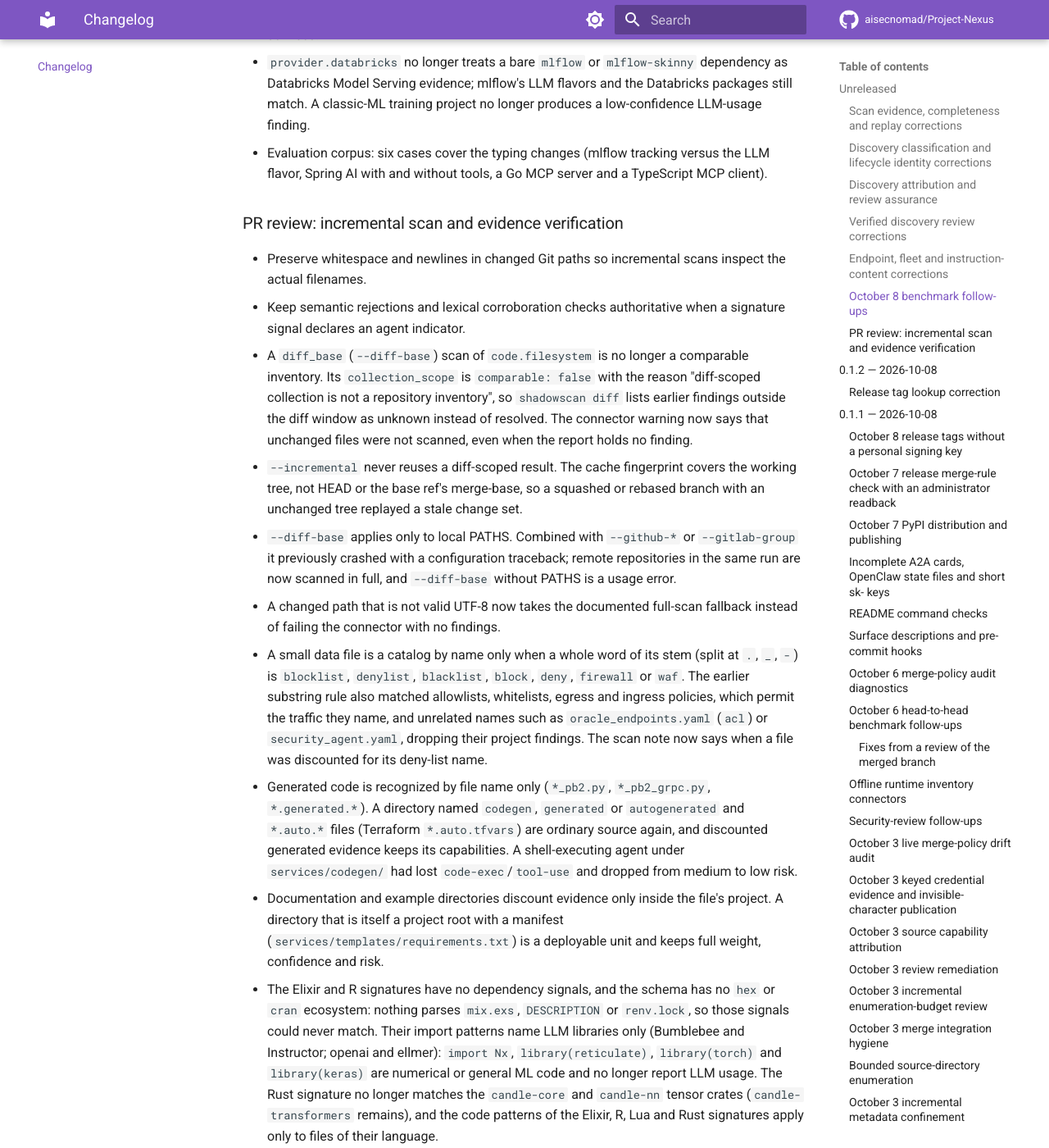
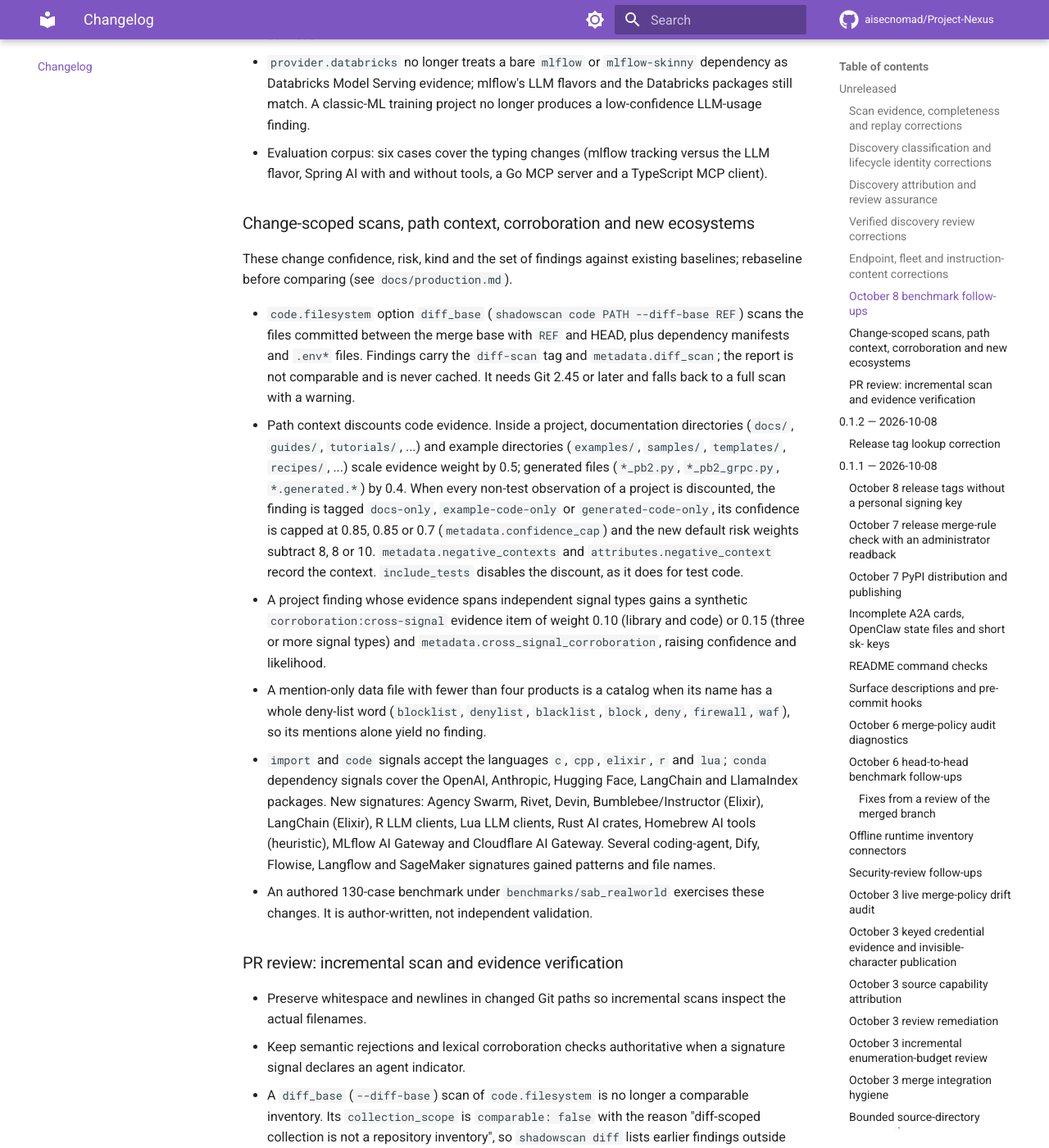
Before and after one commit to aisecnomad/Project-Nexus, an MkDocs documentation site: the page built from docs/changelog.md, in a window 1280 px wide and 1400 px high, scrolled down 3977 px. Shown: the whole window at 82% size. Built offline with MkDocs 1.6.1 and Material for MkDocs 9.7.7, drawn with Linux system fonts in a browser that asks for light colours; comment, search, counter and statistics services are not loaded.

Commit message:
Document the scoring and rollout changes of change-scoped scanning
The branch changed confidence, risk and the set of findings without telling
operators: CHANGELOG and docs/production.md mentioned only the merge fixups,
docs/concepts/risk.md omitted the new risk tags although the default weights
digest changed, and no document described the corroboration boost.

- CHANGELOG.md: a subsection for diff_base, the documentation/example/
  generated path discounts with their caps and risk weights, cross-signal
  corroboration, deny-list catalog names, the new languages, conda signals and
  new signatures, and the author-written benchmark.
- docs/production.md: a migration table with the check for each change.
- docs/concepts/risk.md: the corroboration evidence item, the path-context
  confidence caps, and the test-code-only, docs-only, example-code-only and
  generated-code-only risk weights.

Signed-off-by: Claude <noreply@anthropic.com>
Co-Authored-By: Claude Opus 5.5 <noreply@anthropic.com>
Claude-Session: https://claude.ai/code/session_01NNpBL4DqDDJdF9hLExvpc9

```diff
--- a/CHANGELOG.md
+++ b/CHANGELOG.md
@@ -155,6 +155,43 @@ author-written and not independent review.
 - Evaluation corpus: six cases cover the typing changes (mlflow tracking
   versus the LLM flavor, Spring AI with and without tools, a Go MCP server
   and a TypeScript MCP client).
+
+### Change-scoped scans, path context, corroboration and new ecosystems
+
+These change confidence, risk, kind and the set of findings against existing
+baselines; rebaseline before comparing (see `docs/production.md`).
+
+- `code.filesystem` option `diff_base` (`shadowscan code PATH --diff-base REF`)
+  scans the files committed between the merge base with `REF` and HEAD, plus
+  dependency manifests and `.env*` files. Findings carry the `diff-scan` tag and
+  `metadata.diff_scan`; the report is not comparable and is never cached. It
+  needs Git 2.45 or later and falls back to a full scan with a warning.
+- Path context discounts code evidence. Inside a project, documentation
+  directories (`docs/`, `guides/`, `tutorials/`, ...) and example directories
+  (`examples/`, `samples/`, `templates/`, `recipes/`, ...) scale evidence weight
+  by 0.5; generated files (`*_pb2.py`, `*_pb2_grpc.py`, `*.generated.*`) by 0.4.
+  When every non-test observation of a project is discounted, the finding is
+  tagged `docs-only`, `example-code-only` or `generated-code-only`, its
+  confidence is capped at 0.85, 0.85 or 0.7 (`metadata.confidence_cap`) and the
+  new default risk weights subtract 8, 8 or 10. `metadata.negative_contexts`
+  and `attributes.negative_context` record the context. `include_tests`
+  disables the discount, as it does for test code.
+- A project finding whose evidence spans independent signal types gains a
+  synthetic `corroboration:cross-signal` evidence item of weight 0.10 (library
+  and code) or 0.15 (three or more signal types) and
+  `metadata.cross_signal_corroboration`, raising confidence and likelihood.
+- A mention-only data file with fewer than four products is a catalog when its
+  name has a whole deny-list word (`blocklist`, `denylist`, `blacklist`,
+  `block`, `deny`, `firewall`, `waf`), so its mentions alone yield no finding.
+- `import` and `code` signals accept the languages `c`, `cpp`, `elixir`, `r` and
+  `lua`; `conda` dependency signals cover the OpenAI, Anthropic, Hugging Face,
+  LangChain and LlamaIndex packages. New signatures: Agency Swarm, Rivet, Devin, Bumblebee/Instructor
+  (Elixir), LangChain (Elixir), R LLM clients, Lua LLM clients, Rust AI crates,
+  Homebrew AI tools (heuristic), MLflow AI Gateway and Cloudflare AI Gateway.
+  Several coding-agent, Dify, Flowise, Langflow and SageMaker signatures gained
+  patterns and file names.
+- An authored 130-case benchmark under `benchmarks/sab_realworld` exercises
+  these changes. It is author-written, not independent validation.
 
 ### PR review: incremental scan and evidence verification
 
--- a/docs/production.md
+++ b/docs/production.md
@@ -928,6 +928,26 @@ These notes record unreleased corrections and earlier candidate changes.
 Read them when you have baselines, reports or inventories produced
 by an earlier candidate build; a deployment that starts from a reviewed
 revision and a fresh baseline does not need them.
+
+### October 9 change-scoped scans, path context and new ecosystems (unreleased)
+
+These `code.filesystem` changes move confidence, risk and kind, and add or
+remove findings, against baselines from an earlier build. The default risk
+weights changed (three new tags). Rescan and rebaseline before comparing;
+`shadowscan diff` otherwise reports the differences as changed, new or
+resolved findings.
+
+| Area | Changed behavior | Migration check |
+| --- | --- | --- |
+| Diff-scoped scans | `--diff-base REF` scans committed changes since the merge base plus dependency manifests and `.env*` files; the report is not comparable and never cached. | Keep a full scan of the default branch as the comparison baseline. Do not gate inventory or resolution on a diff-scoped report. |
+| Path context | Evidence in documentation or example directories inside a project has half weight, generated files (`*_pb2.py`, `*_pb2_grpc.py`, `*.generated.*`) 0.4. A project with no other evidence is tagged `docs-only`, `example-code-only` or `generated-code-only`, capped at 0.85, 0.85 or 0.7 confidence and scored 8, 8 or 10 lower. A directory that is itself a project root, or one named `codegen` or `generated`, is not discounted. | Review findings whose risk dropped below a `--fail-on` threshold. A custom risk policy that sets these tags overrides the defaults; set `include_tests: true` to scan these paths at full weight. |
+| Corroboration | A project whose evidence spans a library and a code signal, or three signal types, gains a synthetic `corroboration:cross-signal` item (0.10 or 0.15). | Expect higher confidence and likelihood on such projects, and findings that now pass `min_confidence`. |
+| Deny-list files | A mention-only data file whose name has a whole deny-list word (`blocklist`, `deny`, `firewall`, `waf`, ...) is a catalog whatever it names. Allowlists and egress policies are configuration. | A project evidenced only by such a file has no finding; the scan note names the file. |
+| Signatures | New languages (`c`, `cpp`, `elixir`, `r`, `lua`), `conda` dependency signals and eleven new signatures, listed in `CHANGELOG.md`. Elixir and R signatures have no dependency signals. | New products appear in reports. Re-run your own signature packs through `python -m shadowscan.signatures.validate`: `hex` and `cran` are not ecosystems. |
+
+These cases are authored regressions and a 130-case author-written benchmark.
+They do not establish independent review, live tenant acceptance or measured
+field precision.
 
 ### October 9 scan evidence corrections (unreleased)
 
```
Also changed, not shown: docs/concepts/risk.md (+17 -1 lines).
